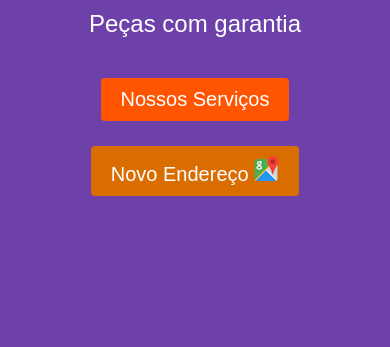
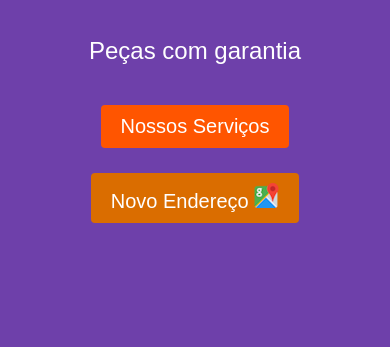
Before and after one commit to johnniewalke/dani, a plain HTML site: page site/v2/index.html in a window 390 px wide. Shown: the part 347-694 px from the top of the page. Drawn offline with nearby package versions, Linux system fonts and the light colour scheme.

Commit message:
feat: ajuste midia .hero

```diff
--- a/site/v2/estilo/index.css
+++ b/site/v2/estilo/index.css
@@ -316,6 +316,14 @@ footer {
 
 /* Media queries for responsiveness */
 @media (max-width: 480px) {
+    .hero {
+        background-color: #6e40aa;
+        height: 750px;
+        display: flex;
+        justify-content: center;
+        align-items: center;
+        text-align: center;
+    }
 
 /************Carrossel Destaques************/
 .carrossel_Destaques {
```
